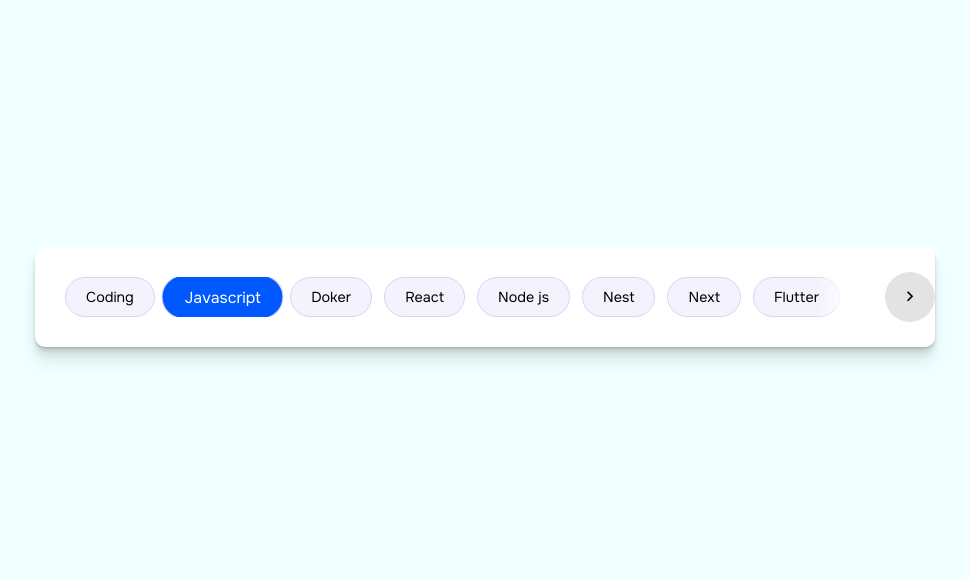
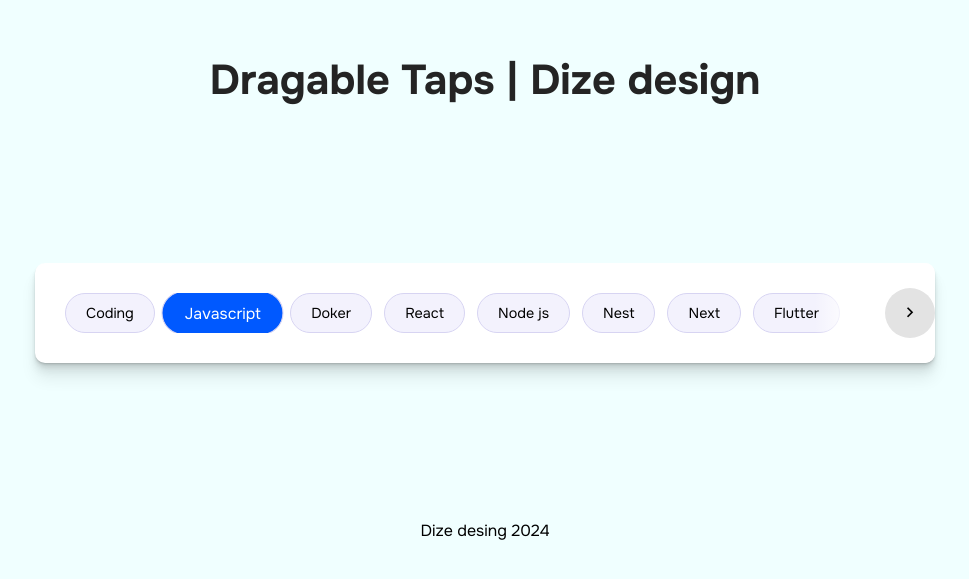
Before and after one commit to codewithandres/-28DayCode-Dragble-taps, a plain HTML site: page index.html in a window 1280 px wide. Shown: the part 103-682 px from the top of the page, without its empty margins (155-1124 px from the left). Drawn offline with nearby package versions, Linux system fonts and the light colour scheme.

Commit message:
se agregaron ultimos detalles

```diff
--- a/index.html
+++ b/index.html
@@ -14,7 +14,7 @@
 </head>
 
 <body>
-
+    <h1>Dragable Taps | Dize design</h1>
     <div class="wrappper">
         <div class="icon"><i id="left" class="ri-arrow-left-s-line"></i></div>
         <ul class="tab-box">
@@ -36,7 +36,7 @@
         </ul>
         <div class="icon"><i id="rigth" class="ri-arrow-right-s-line"></i></div>
     </div>
-
+    <footer> Dize desing 2024</footer>
 </body>
 
 </html>
--- a/main.css
+++ b/main.css
@@ -12,13 +12,18 @@
 
 body {
     display: flex;
-    justify-content: center;
+    justify-content: space-evenly;
     align-items: center;
     flex-wrap: wrap;
     flex-direction: column;
     padding: 0 10px;
     background-color: hsl(180, 100%, 97%);
     min-height: 100vh;
+}
+
+h1 {
+    font-size: 2.6rem;
+    color: hsl(0, 0%, 14%);
 }
 
 .wrappper {
@@ -118,3 +123,5 @@ body {
     /* user-select: none; */
     transform: scale(1.1);
 }
+
+footer {}
```
